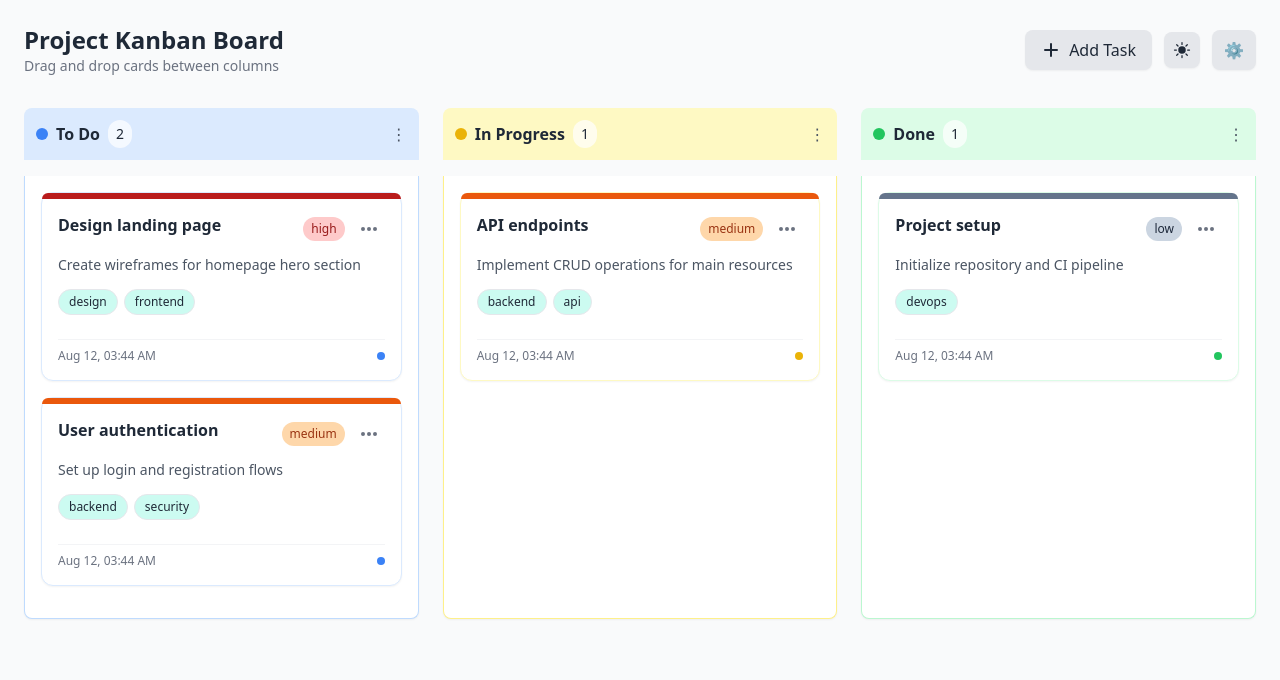
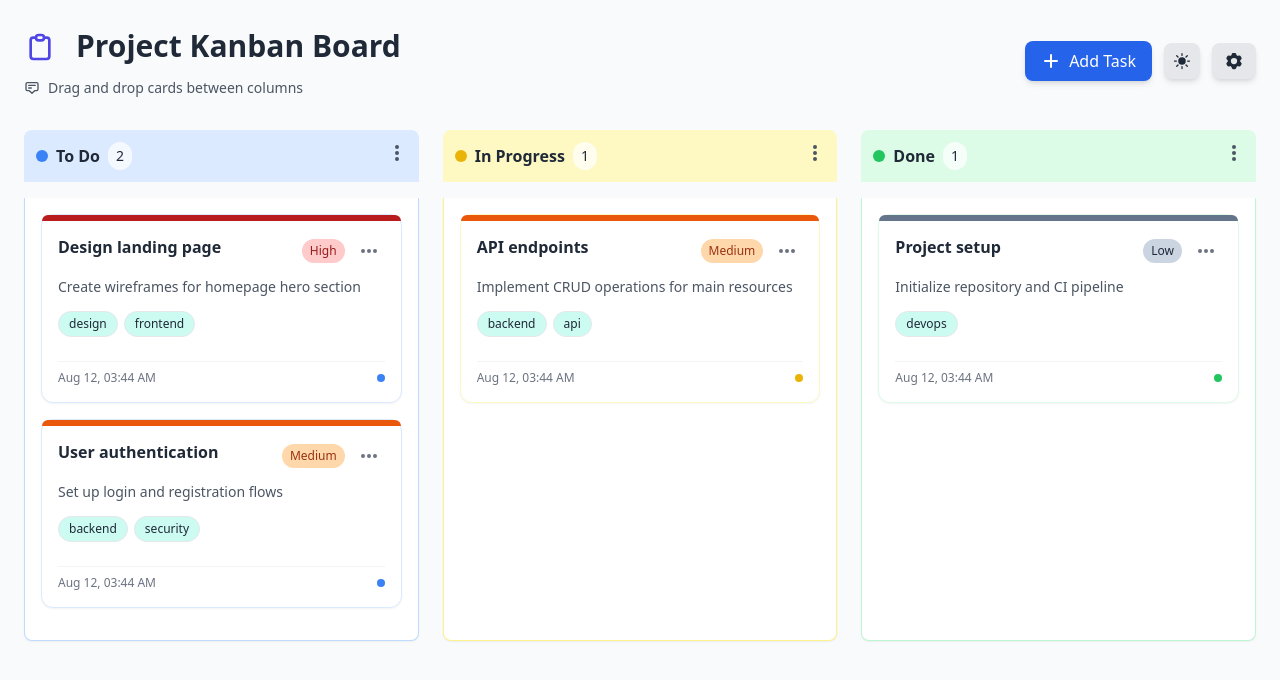
Before and after one commit to mohamim360/Vue-Kanban-Board, a Vue app: page / in a window 1280 px wide. Shown: the top 680 px of the page. Built offline with nearby package versions, Linux system fonts and the light colour scheme.

Commit message:
clone, modification

```diff
--- a/package.json
+++ b/package.json
@@ -13,6 +13,7 @@
     "@tailwindcss/typography": "^0.5.16",
     "@vueup/vue-quill": "^1.2.0",
     "@vueuse/core": "^13.7.0",
+    "oh-vue-icons": "^1.0.0-rc3",
     "vue": "^3.5.18"
   },
   "devDependencies": {
--- a/src/App.vue
+++ b/src/App.vue
@@ -4,20 +4,57 @@
       <header
         class="flex flex-col sm:flex-row items-start sm:items-center justify-between mb-8 gap-4"
       >
+        <div class="flex items-center justify-between">
           <div>
-          <h1 class="text-2xl font-bold text-gray-800 dark:text-gray-100">
-            Project Kanban Board
+            <h1
+              class="text-3xl font-bold text-gray-800 dark:text-gray-100 flex items-center gap-3"
+            >
+              <svg
+                class="w-8 h-8 text-indigo-600 dark:text-indigo-400"
+                fill="none"
+                stroke="currentColor"
+                viewBox="0 0 24 24"
+              >
+                <path
+                  stroke-linecap="round"
+                  stroke-linejoin="round"
+                  stroke-width="2"
+                  d="M9 5H7a2 2 0 00-2 2v12a2 2 0 002 2h10a2 2 0 002-2V7a2 2 0 00-2-2h-2M9 5a2 2 0 002 2h2a2 2 0 002-2M9 5a2 2 0 012-2h2a2 2 0 012 2"
+                ></path>
+              </svg>
+              <input
+                type="text"
+                :value="boardTitle"
+                @input="updateBoardTitle($event.target.value)"
+                class="bg-transparent border-b-2 border-transparent border-indigo-300 hover:border-indigo-500 focus:outline-none px-2 py-1 rounded transition-colors"
+              />
             </h1>
-          <p class="text-gray-500 dark:text-gray-400 text-sm">
+            <p
+              class="text-gray-600 dark:text-gray-400 text-sm mt-2 flex items-center gap-2"
+            >
+              <svg
+                class="w-4 h-4"
+                fill="none"
+                stroke="currentColor"
+                viewBox="0 0 24 24"
+              >
+                <path
+                  stroke-linecap="round"
+                  stroke-linejoin="round"
+                  stroke-width="2"
+                  d="M7 8h10M7 12h4m1 8l-4-4H5a2 2 0 01-2-2V6a2 2 0 012-2h14a2 2 0 012 2v8a2 2 0 01-2 2h-3l-4 4z"
+                ></path>
+              </svg>
               Drag and drop cards between columns
             </p>
+          </div>
         </div>
 
         <div class="flex items-center gap-3">
           <!-- Add Task Button -->
           <button
             @click="showAddModal = true"
-            class="px-4 py-2 bg-gray-200 hover:bg-gray-300 text-gray-800 dark:bg-gray-700 dark:hover:bg-gray-600 dark:text-gray-100 rounded-lg shadow-sm transition-colors flex items-center gap-2"
+            class="px-4 py-2 bg-blue-600 hover:bg-blue-700 text-white rounded-lg shadow-md transition-colors flex items-center gap-2"
           >
             <svg
               xmlns="http://www.w3.org/2000/svg"
@@ -37,7 +74,7 @@
           <!-- Dark Mode Toggle -->
           <button
             @click="toggleDark()"
-            class="p-2 rounded-lg bg-gray-200 hover:bg-gray-300 dark:bg-gray-700 dark:hover:bg-gray-600 text-gray-800 dark:text-gray-100 shadow-sm transition-colors"
+            class="p-2 rounded-lg bg-gray-200 hover:bg-gray-300 dark:bg-gray-700 dark:hover:bg-gray-600 text-gray-800 dark:text-gray-100 shadow-md transition-colors"
           >
             <MoonIcon v-if="isDark" class="h-5 w-5" />
             <SunIcon v-else class="h-5 w-5" />
@@ -47,14 +84,14 @@
           <div class="relative">
             <button
               @click="projectDropdownOpen = !projectDropdownOpen"
-              class="px-3 py-2 rounded-lg bg-gray-200 hover:bg-gray-300 dark:bg-gray-700 dark:hover:bg-gray-600 text-gray-800 dark:text-gray-100 shadow-sm flex items-center gap-2"
+              class="px-3 py-2 rounded-lg bg-gray-200 hover:bg-gray-300 dark:bg-gray-700 dark:hover:bg-gray-600 text-gray-800 dark:text-gray-100 shadow-md flex items-center gap-2"
             >
-              ⚙
+              <Cog6ToothIcon class="h-5 w-5" />
             </button>
 
             <div
               v-if="projectDropdownOpen"
-              class="absolute right-0 mt-2 w-48 bg-white dark:bg-gray-800 border border-gray-200 dark:border-gray-700 rounded-lg shadow-lg z-30"
+              class="absolute right-0 mt-2 w-48 bg-white dark:bg-gray-800 border border-gray-200 dark:border-gray-700 rounded-lg shadow-lg z-40"
             >
               <button
                 @click="confirmDeleteAllProject"
@@ -71,11 +108,11 @@
       <div class="grid grid-cols-1 md:grid-cols-3 gap-6">
         <div v-for="column in columnsOrder" :key="column" class="flex flex-col">
           <div
-            class="flex items-center justify-between mb-4 p-3 rounded-t-lg transition-colors"
+            class="flex items-center justify-between mb-4 p-3 rounded-t-lg transition-colors sticky top-0 z-20"
             :class="{
-              'bg-blue-100 dark:bg-blue-900/40': column === 'todo',
-              'bg-yellow-100 dark:bg-yellow-900/40': column === 'inprogress',
-              'bg-green-100 dark:bg-green-900/40': column === 'done',
+              'bg-blue-100 dark:bg-blue-900': column === 'todo',
+              'bg-yellow-100 dark:bg-yellow-900': column === 'inprogress',
+              'bg-green-100 dark:bg-green-900': column === 'done',
             }"
           >
             <div class="flex items-center gap-2">
@@ -109,7 +146,16 @@
                 @click="toggleColumnDropdown(column)"
                 class="text-gray-600 hover:text-gray-800 dark:text-gray-300 dark:hover:text-gray-100"
               >
-                ⋮
+                <svg
+                  xmlns="http://www.w3.org/2000/svg"
+                  class="h-5 w-5"
+                  viewBox="0 0 20 20"
+                  fill="currentColor"
+                >
+                  <path
+                    d="M10 6a2 2 0 110-4 2 2 0 010 4zm0 6a2 2 0 110-4 2 2 0 010 4zm0 6a2 2 0 110-4 2 2 0 010 4z"
+                  />
+                </svg>
               </button>
 
               <div
@@ -118,9 +164,9 @@
               >
                 <button
                   @click="confirmDeleteAll(column)"
-                  class="w-full  py-4 text-sm text-red-600 hover:bg-gray-50 dark:hover:bg-gray-700"
+                  class="w-full py-4 text-sm text-red-600 hover:bg-gray-50 dark:hover:bg-gray-700"
                 >
-                  🗑 Delete All in {{ columns[column].name }}
+                  🗑 Delete All
                 </button>
               </div>
             </div>
@@ -172,10 +218,10 @@
               <div
                 class="absolute top-0 left-0 h-1.5 w-full rounded-t-xl"
                 :class="{
-                  'bg-red-700 dark:bg-red-900': card.priority === 'high',
+                  'bg-red-700 dark:bg-red-900': card.priority === 'High',
                   'bg-orange-600 dark:bg-orange-800':
-                    card.priority === 'medium',
-                  'bg-slate-500': card.priority === 'low',
+                    card.priority === 'Medium',
+                  'bg-slate-500': card.priority === 'Low',
                 }"
               ></div>
 
@@ -195,11 +241,11 @@
                         class="flex-shrink-0 px-2 py-1 text-xs font-medium rounded-full"
                         :class="{
                           'bg-red-200 text-red-800 dark:bg-red-900 dark:text-red-200':
-                            card.priority === 'high',
+                            card.priority === 'High',
                           'bg-orange-200 text-orange-800 dark:bg-orange-900 dark:text-orange-200':
-                            card.priority === 'medium',
+                            card.priority === 'Medium',
                           'bg-slate-300 text-slate-800 dark:bg-slate-700 dark:text-slate-300':
-                            card.priority === 'low',
+                            card.priority === 'Low',
                         }"
                       >
                         {{ card.priority }}
@@ -257,13 +303,19 @@
                             </button>
                           </div>
 
-                          <!-- Edit/Delete -->
+                          <!-- Edit/Clone/Delete -->
                           <div class="p-2">
                             <button
                               @click="startEdit(card, column)"
                               class="w-full text-left px-4 py-2 text-sm flex items-center gap-2 hover:bg-gray-50 dark:hover:bg-gray-700"
                             >
                               ✏ Edit
+                            </button>
+                            <button
+                              @click="cloneTask(card)"
+                              class="w-full text-left px-4 py-2 text-sm flex items-center gap-2 hover:bg-gray-50 dark:hover:bg-gray-700"
+                            >
+                              ⎘ Clone
                             </button>
                             <button
                               @click="showDeleteModal(card.id)"
@@ -329,12 +381,24 @@
                       v-if="card.assignedUser"
                       class="flex items-center gap-2"
                     >
+                      <!-- User badge with tooltip -->
+                      <div class="relative group">
                         <span
-                        class="w-6 h-6 flex items-center justify-center rounded-full bg-indigo-500 text-white text-xs"
+                          class="w-6 h-6 flex items-center justify-center rounded-full bg-indigo-500 text-white text-xs cursor-pointer"
                         >
                           {{ getUserInitials(card.assignedUser) }}
                         </span>
-                      <span>{{ getUserName(card.assignedUser) }}</span>
+
+                        <!-- Tooltip -->
+                        <div
+                          class="absolute bottom-full left-1/2 transform -translate-x-1/2 mb-2 px-2 py-1 text-xs bg-gray-800 dark:bg-gray-100 text-white dark:text-gray-800 rounded shadow-lg opacity-0 group-hover:opacity-100 transition-opacity duration-200 pointer-events-none whitespace-nowrap z-10"
+                        >
+                          {{ getUserName(card.assignedUser) }}
+                          <div
+                            class="absolute top-full left-1/2 transform -translate-x-1/2 border-4 border-transparent border-t-gray-800 dark:border-t-gray-100"
+                          ></div>
+                        </div>
+                      </div>
                     </div>
                   </div>
 
@@ -417,6 +481,53 @@
         </div>
       </div>
 
+      <!-- Delete All Modal -->
+      <div
+        v-if="showDeleteAllModal"
+        class="fixed inset-0 flex items-center justify-center z-50 p-4"
+      >
+        <div
+          class="absolute inset-0 bg-black bg-opacity-40"
+          @click="showDeleteAllModal = false"
+        ></div>
+        <div
+          class="bg-white dark:bg-gray-800 rounded-xl shadow-2xl w-full max-w-md z-50 overflow-hidden"
+        >
+          <div class="p-6">
+            <h3
+              class="text-lg font-semibold text-gray-800 dark:text-gray-100 mb-4"
+            >
+              Delete All Tasks
+            </h3>
+            <p class="text-gray-600 dark:text-gray-300">
+              Are you sure you want to delete
+              <span v-if="deleteAllTarget === 'project'"
+                >all tasks in the project</span
+              >
+              <span v-else
+                >all tasks in "{{ columns[deleteAllTarget].name }}"</span
+              >? This action cannot be undone.
+            </p>
+          </div>
+          <div
+            class="bg-gray-50 dark:bg-gray-700 px-6 py-4 flex justify-end gap-3"
+          >
+            <button
+              @click="showDeleteAllModal = false"
+              class="px-4 py-2 text-gray-700 dark:text-gray-200"
+            >
+              Cancel
+            </button>
+            <button
+              @click="confirmDeleteAllAction"
+              class="px-4 py-2 bg-red-600 text-white rounded-lg"
+            >
+              Delete All
+            </button>
+          </div>
+        </div>
+      </div>
+
       <!-- Toast Notification -->
 
       <ToastNotification
@@ -432,7 +543,7 @@
 <script setup>
 import { reactive, ref, onMounted, computed } from "vue";
 import { useDark, useToggle } from "@vueuse/core";
-import { SunIcon, MoonIcon } from "@heroicons/vue/24/solid";
+import { SunIcon, MoonIcon, Cog6ToothIcon } from "@heroicons/vue/24/solid";
 import EditTaskModal from "./components/EditTaskModal.vue";
 import AddTaskModal from "./components/AddTaskModal.vue";
 import ToastNotification from "./components/ToastNotification.vue";
@@ -445,34 +556,40 @@ const STORAGE_KEY = "vue-kanban-state";
 
 const projectDropdownOpen = ref(false);
 const columnDropdownOpen = ref(null);
-
+const showDeleteAllModal = ref(false);
+const deleteAllTarget = ref(null);
 // Toggle column dropdown
 function toggleColumnDropdown(col) {
   columnDropdownOpen.value = columnDropdownOpen.value === col ? null : col;
 }
 
-// Delete all tasks in a single column
 function confirmDeleteAll(columnKey) {
-  if (confirm(`Delete all tasks in "${columns[columnKey].name}"?`)) {
-    columns[columnKey].cards.splice(0);
-    save();
-    showToast(`All tasks deleted from ${columns[columnKey].name}`, "success");
-  }
-  columnDropdownOpen.value = null;
+  deleteAllTarget.value = columnKey;
+  showDeleteAllModal.value = true;
 }
 
-// Delete all tasks in the project
 function confirmDeleteAllProject() {
-  if (confirm("Delete ALL tasks in the entire project?")) {
+  deleteAllTarget.value = "project";
+  showDeleteAllModal.value = true;
+}
+
+function confirmDeleteAllAction() {
+  if (deleteAllTarget.value === "project") {
     for (const k of columnsOrder) {
       columns[k].cards.splice(0);
     }
+    showToast("All project tasks deleted", "success");
+  } else {
+    columns[deleteAllTarget.value].cards.splice(0);
+    showToast(
+      `All tasks deleted from ${columns[deleteAllTarget.value].name}`,
+      "success"
+    );
+  }
   save();
-    showToast("All project tasks deleted", "success");
+  showDeleteAllModal.value = false;
+  deleteAllTarget.value = null;
 }
-  projectDropdownOpen.value = false;
-}
-
 
 // Replace the stripHtml function with this:
 function sanitizeHtml(html) {
@@ -576,7 +693,7 @@ const editForm = reactive({
   title: "",
   description: "",
   tags: [],
-  priority: "medium",
+  priority: "Medium",
   dueDate: "",
   assignedUser: "",
 });
@@ -601,31 +718,45 @@ function addNewTask(task) {
 }
 
 function sortedCards(columnKey) {
-  const priorityOrder = { high: 3, medium: 2, low: 1 };
+  const priorityOrder = { High: 3, Medium: 2, Low: 1 };
   return [...columns[columnKey].cards].sort((a, b) => {
     return (priorityOrder[b.priority] || 0) - (priorityOrder[a.priority] || 0);
   });
 }
+
+// Add a reactive variable for the board title
+const boardTitle = ref("Project Kanban Board");
 
 function load() {
   try {
     const raw = localStorage.getItem(STORAGE_KEY);
     if (raw) {
       const parsed = JSON.parse(raw);
+
+      // Load title if it exists
+      if (parsed.title) {
+        boardTitle.value = parsed.title;
+      }
+
+      // Clear existing cards
       columnsOrder.forEach((k) => columns[k].cards.splice(0));
+
+      // Load columns data
+      const columnsData = parsed.columns || parsed; // Support both old and new format
+
       for (const k of columnsOrder) {
-        if (parsed[k] && Array.isArray(parsed[k])) {
-          columns[k].cards.push(...parsed[k]);
+        if (columnsData[k] && Array.isArray(columnsData[k])) {
+          columns[k].cards.push(...columnsData[k]);
         }
       }
     } else {
-      // Default sample cards
+      // Default sample cards (your existing code)
       columns.todo.cards.push(
         {
           id: uid(),
           title: "Design landing page",
           description: "Create wireframes for homepage hero section",
-          priority: "high",
+          priority: "High",
           tags: ["design", "frontend"],
           createdAt: now(),
         },
@@ -633,7 +764,7 @@ function load() {
           id: uid(),
           title: "User authentication",
           description: "Set up login and registration flows",
-          priority: "medium",
+          priority: "Medium",
           tags: ["backend", "security"],
           createdAt: now(),
         }
@@ -642,7 +773,7 @@ function load() {
         id: uid(),
         title: "API endpoints",
         description: "Implement CRUD operations for main resources",
-        priority: "medium",
+        priority: "Medium",
         tags: ["backend", "api"],
         createdAt: now(),
       });
@@ -650,7 +781,7 @@ function load() {
         id: uid(),
         title: "Project setup",
         description: "Initialize repository and CI pipeline",
-        priority: "low",
+        priority: "Low",
         tags: ["devops"],
         createdAt: now(),
       });
@@ -664,13 +795,27 @@ function load() {
 
 function save() {
   try {
-    const payload = {};
-    for (const k of columnsOrder) payload[k] = columns[k].cards;
+    const payload = {
+      title: boardTitle.value, // Save the title
+      columns: {}, // Save columns in a nested object
+    };
+
+    // Add columns data
+    for (const k of columnsOrder) {
+      payload.columns[k] = columns[k].cards;
+    }
+
     localStorage.setItem(STORAGE_KEY, JSON.stringify(payload));
   } catch (e) {
     console.error("Failed to save state", e);
     showToast("Failed to save data", "error");
   }
+}
+
+// Function to update and save title
+function updateBoardTitle(newTitle) {
+  boardTitle.value = newTitle;
+  save(); // Save immediately when title changes
 }
 
 onMounted(load);
@@ -755,7 +900,6 @@ function confirmDelete() {
   cardToDelete.value = null;
 }
 
-
 function startEdit(card, fromColumn) {
   editForm.id = card.id;
   editForm.title = card.title;
@@ -787,6 +931,62 @@ function saveEdit(updated) {
   save();
   showToast("Task updated successfully");
 }
+
+// Clone task function
+function cloneTask(card) {
+  const currentColumn = findCardColumn(card.id);
+
+  if (!currentColumn) return;
+
+  // Find how many existing copies of this card already exist
+  const existingCopies = columns[currentColumn].cards.filter((c) => {
+    const baseTitle = card.title.replace(/\s*\(Copy.*\)$/, "");
+    return c.title.startsWith(baseTitle);
+  });
+
+  // Determine next copy number
+  let copyNumber = 1;
+  const existingNumbers = existingCopies
+    .map((c) => {
+      const match = c.title.match(/\(Copy (\d+)\)$/);
+      return match ? parseInt(match[1], 10) : null;
+    })
+    .filter((n) => n !== null);
+
+  if (existingNumbers.length > 0) {
+    copyNumber = Math.max(...existingNumbers) + 1;
+  }
+
+  // Generate the new title
+  const baseTitle = card.title.replace(/\s*\(Copy.*\)$/, "");
+  const newTitle = `${baseTitle} (Copy ${copyNumber})`;
+
+  // Create a deep copy
+  const clonedCard = {
+    ...card,
+    id: uid(),
+    title: newTitle,
+    createdAt: now(),
+  };
+
+  // Add the cloned card
+  columns[currentColumn].cards.unshift(clonedCard);
+  save();
+  showToast("Task cloned successfully");
+
+  dropdownOpen.value = null;
+}
+
+// Helper function to find which column a card is in
+function findCardColumn(cardId) {
+  for (const column of columnsOrder) {
+    if (columns[column].cards.some((card) => card.id === cardId)) {
+      return column;
+    }
+  }
+  return null;
+}
+
 function formatDate(iso) {
   try {
     const date = new Date(iso);
--- a/src/components/AddTaskModal.vue
+++ b/src/components/AddTaskModal.vue
@@ -18,7 +18,7 @@
 
         <!-- Title -->
         <div>
-          <label class="block text-sm font-medium mb-1">Title*</label>
+          <label class="block text-sm font-medium mb-1">Title<span class="text-red-500">*</span></label>
           <input
             v-model="localForm.title"
             class="w-full px-3 py-2 border rounded-lg dark:bg-gray-700 dark:text-gray-100"
@@ -47,10 +47,10 @@
 
         <!-- Priority -->
         <div>
-          <label class="block text-sm font-medium mb-1">Priority*</label>
+          <label class="block text-sm font-medium mb-1">Priority<span class="text-red-500">*</span></label>
           <div class="flex gap-4 text-gray-700 dark:text-gray-300">
             <label
-              ><input type="radio" value="high" v-model="localForm.priority" />
+              ><input type="radio" value="High" v-model="localForm.priority" />
               High</label
             >
             <label
@@ -70,7 +70,7 @@
 
         <!-- Due Date -->
         <div>
-          <label class="block text-sm font-medium mb-1">Due Date</label>
+          <label class="block text-sm font-medium mb-1">Due Date<span class="text-red-500">*</span></label>
           <input
             type="date"
             v-model="localForm.dueDate"
@@ -85,7 +85,7 @@
             v-model="localForm.assignedUser"
             class="w-full px-3 py-2 border rounded-lg dark:bg-gray-700 dark:text-gray-100"
           >
-            <option value="">Select user</option>
+            <option value="">Select User</option>
             <option v-for="u in users" :key="u.id" :value="u.id">
               {{ u.name }}
             </option>
@@ -159,6 +159,10 @@ function onAdd() {
     emits("error", "Task title is required");
     return;
   }
+  if (!localForm.dueDate) {
+    emits("error", "Due date is required");
+    return;
+  }
   emits("add", { ...localForm });
   emits("update:visible", false);
 }
--- a/src/components/EditTaskModal.vue
+++ b/src/components/EditTaskModal.vue
@@ -16,7 +16,7 @@
 
         <!-- Title -->
         <div>
-          <label class="block text-sm font-medium mb-1">Title*</label>
+          <label class="block text-sm font-medium mb-1">Title<span class="text-red-500">*</span></label>
           <input
             v-model="localForm.title"
             class="w-full px-3 py-2 border rounded-lg dark:bg-gray-700 dark:text-gray-100"
@@ -44,7 +44,7 @@
 
         <!-- Priority -->
         <div>
-          <label class="block text-sm font-medium mb-1">Priority*</label>
+          <label class="block text-sm font-medium mb-1">Priority<span class="text-red-500">*</span></label>
           <div class="flex gap-4 text-gray-700 dark:text-gray-300">
             <label
               ><input type="radio" value="high" v-model="localForm.priority" />
@@ -67,7 +67,7 @@
 
         <!-- Due Date -->
         <div>
-          <label class="block text-sm font-medium mb-1">Due Date</label>
+          <label class="block text-sm font-medium mb-1">Due Date<span class="text-red-500">*</span></label>
           <input
             type="date"
             v-model="localForm.dueDate"
@@ -82,7 +82,7 @@
             v-model="localForm.assignedUser"
             class="w-full px-3 py-2 border rounded-lg dark:bg-gray-700 dark:text-gray-100"
           >
-            <option value="">Select user</option>
+            <option value="">Select User</option>
             <option v-for="u in users" :key="u.id" :value="u.id">
               {{ u.name }}
             </option>
@@ -157,6 +157,10 @@ function onSave() {
     emits("error", "Task title is required");
     return;
   }
+  if (!localForm.dueDate) {
+    emits("error", "Due date is required");
+    return;
+  }
   emits("save", { ...localForm });
   emits("update:visible", false);
 }
```
Also changed, not shown: src/components/ToastNotification.vue (line endings or trailing spaces), 1 other file (tests, documents, lock files or other folders). Lines whose indentation alone changed are shown as unchanged.
